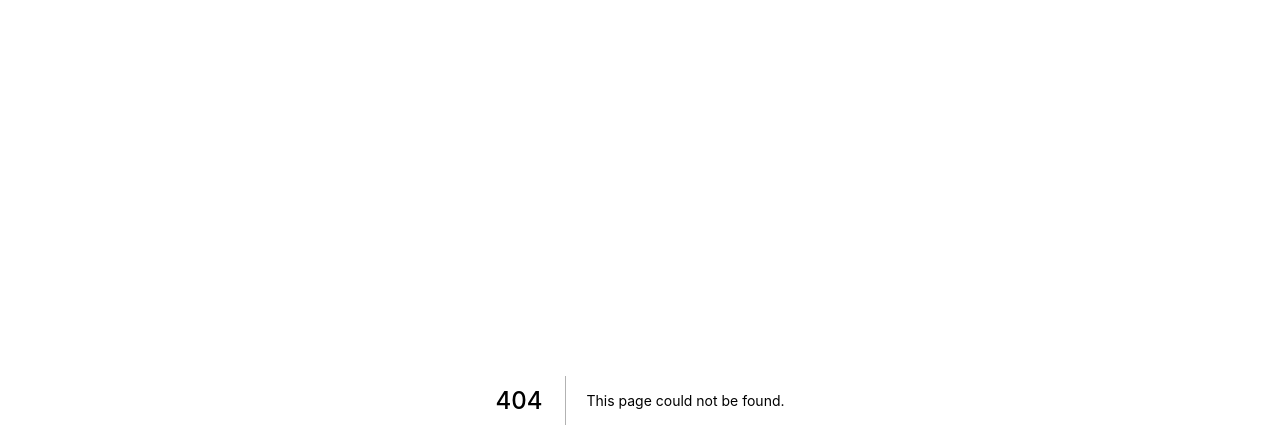
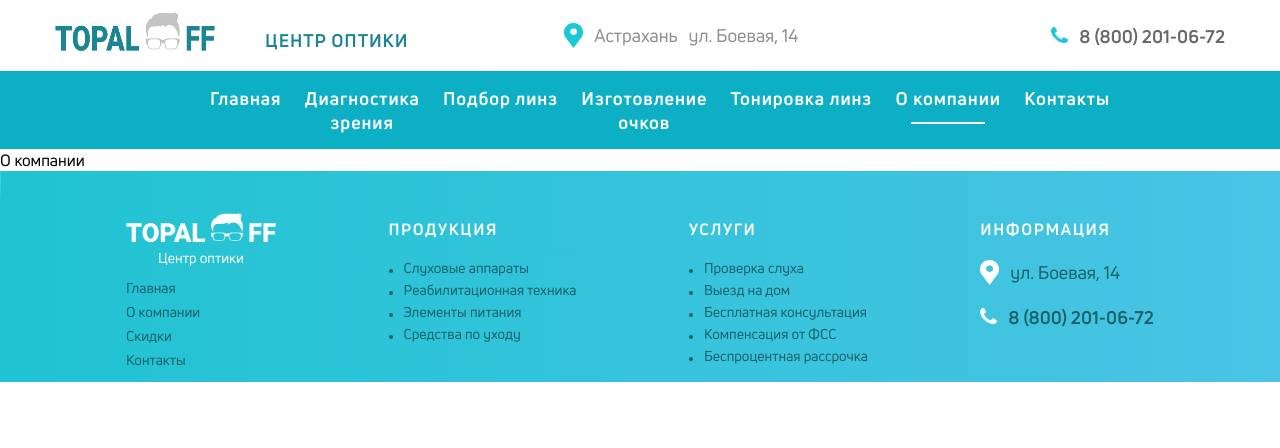
Before and after one commit to AlexeyKarpunin/Optica, a Next.js app: page /about-compni in a window 1280 px wide. Before the commit this address had no page. Shown: the top 448 px of the page. Built offline with nearby package versions, Linux system fonts and the light colour scheme.

Commit message:
nav and pages

```diff
--- a/components/header/Header.jsx
+++ b/components/header/Header.jsx
@@ -2,11 +2,11 @@ import styled from 'styled-components';
 import Geo from './components/Geo';
 import Navigation from './components/Navigation';
 
-export default function Header () {
+export default function Header ({activeLink}) {
   return (
     <Head>
       <Geo />
-      <Navigation />
+      <Navigation activeLink={activeLink} />
     </Head>
   )
 }
--- a/components/header/components/Navigation.jsx
+++ b/components/header/components/Navigation.jsx
@@ -2,40 +2,53 @@ import styled from 'styled-components';
 import Link from 'next/link';
 import { useState } from 'react';
 
-export default function Navigation () {
+export default function Navigation ({activeLink}) {
   const [mBtnStatus, setMBtnStatus] = useState(false);
 
-  function toggleMBtnMenu() {
-    mBtnStatus ? setMBtnStatus(false) : setMBtnStatus(true);
-  }
+
+  function toggleMBtnMenu() {mBtnStatus ? setMBtnStatus(false) : setMBtnStatus(true);}
 
   return(
     <NavigationContainer>
       <NavigationList status={mBtnStatus}>
-        <ListItem>
+        <ListItem className={activeLink === 'main' ? 'is-active-nav-link' : null}>
           <Link href='/'><a>Главная</a></Link>
         </ListItem>
-        <ListItem>
-          <Link href='/'><a>Салоны оптики</a></Link>
+        <ListItem className={activeLink === 'diagnostic' ? 'is-active-nav-link-double' : null}>
+          <Link href='/vision-diagnostics'>
+            <a>
+              Диагностика
+              <br />
+              {' '}
+              зрения
+            </a>
+          </Link>
         </ListItem>
-        <ListItem>
-          <Link href='/'><a>О компании</a></Link>
+        <ListItem className={activeLink === 'lenses' ? 'is-active-nav-link' : null}>
+          <Link href='/selection-of-lenses'><a>Подбор линз</a></Link>
         </ListItem>
-        <ListItem>
-          <Link href='/'><a>События и скидки</a></Link>
+        <ListItem className={activeLink === 'making' ? 'is-active-nav-link-double' : null}>
+          <Link href='/glasses-making'>
+            <a>
+              Изготовление
+              <br />
+              {' '}
+              очков
+            </a>
+          </Link>
         </ListItem>
-        <ListItem>
-          <Link href='/'><a>Видео</a></Link>
+        <ListItem className={activeLink === 'tinting' ? 'is-active-nav-link' : null}>
+          <Link href='/lens-tinting'><a>Тонировка линз</a></Link>
         </ListItem>
-        <ListItem>
-          <Link href='/'><a>Документы</a></Link>
+        <ListItem className={activeLink === 'componi' ? 'is-active-nav-link' : null}>
+          <Link href='/about-compni'><a>О компании</a></Link>
         </ListItem>
-        <ListItem>
-          <Link href='/'><a>Контакты</a></Link>
+        <ListItem className={activeLink === 'contacts' ? 'is-active-nav-link' : null}>
+          <Link href='/contacts'><a>Контакты</a></Link>
         </ListItem>
       </NavigationList>
       <MobileBtn onClick={toggleMBtnMenu}>
-        <svg className={ mBtnStatus ? 'ham hamRotate ham1 active' : 'ham hamRotate ham1'} viewBox='0 0 100 100' width='50'>
+        <svg className={mBtnStatus ? 'ham hamRotate ham1 active' : 'ham hamRotate ham1'} viewBox='0 0 100 100' width='50'>
           <path
             className='line top'
             d='m 30,33 h 40 c 0,0 9.044436,-0.654587 9.044436,-8.508902 0,-7.854315 -8.024349,-11.958003 -14.89975,-10.85914 -6.875401,1.098863 -13.637059,4.171617 -13.637059,16.368042 v 40'
@@ -85,6 +98,8 @@ const NavigationList = styled.ul`
   margin: 0 auto;
   justify-content: space-between;
 
+
+
   @media (max-width: 1020px) {
     position: fixed;
     z-index: 10;
@@ -107,6 +122,8 @@ const NavigationList = styled.ul`
 
 const ListItem = styled.li`
   padding: 15px 0 15px 0;
+  position: relative;
+  text-align: center;
   a {
     font-style: normal;
     font-weight: bold;
--- /dev/null
+++ b/pages/about-compni.js
@@ -0,0 +1,16 @@
+import Head from 'next/head'
+import Header from '../components/header/Header';
+import Footer from '../components/footer/Footer';
+
+import '../styles/fonts.css';
+
+export default function Home() {
+  return (
+    <>
+      <Head />
+      <Header activeLink='componi' />
+      <div>О компании</div>
+      <Footer />
+    </>
+  )
+}
--- a/pages/index.js
+++ b/pages/index.js
@@ -10,10 +10,11 @@ import styled from 'styled-components';
 import '../styles/fonts.css';
 
 export default function Home() {
+
   return (
     <>
       <Head />
-      <Header />
+      <Header activeLink='main' />
       <Vision />
       <BackgroundWrraper>
         <Services />
--- a/styles/fonts.css
+++ b/styles/fonts.css
@@ -5,23 +5,6 @@ body {
   font-weight: 400;
 }
 
-/* html, body {
-  position: relative;
-  width: 100%;
-  height: auto;
-  min-height: 100%;
-}
-
-body {
-  min-width: 320px;
-  max-width: 1920px;
-  margin: 0 auto;
-  font-size: 16px;
-  font-weight: 400;
-  line-height: 20px;
-  position: relative;
-  overflow-x: hidden;
-} */
 
 @font-face {
   font-family: 'Uni Neue';
@@ -251,3 +234,22 @@ body {
 .ham2.active {
   transform: rotate(90deg);
 }
+.is-active-nav-link-double::before,
+.is-active-nav-link::before {
+  content: '';
+  position: absolute;
+  height: 2px;
+  width: 70%;
+  background: white;
+  margin: auto;
+  left: 0;
+  right: 0;
+}
+
+.is-active-nav-link-double::before {
+  bottom: 10px;
+}
+
+.is-active-nav-link::before {
+  bottom: 25px;
+}
```
Also changed, not shown: pages/contacts.js (added, +16 -0 lines), pages/glasses-making.js (added, +16 -0 lines), pages/lens-tinting.js (added, +16 -0 lines), pages/selection-of-lenses.js (added, +16 -0 lines), pages/vision-diagnostics.js (added, +16 -0 lines), 1 other file (tests, documents, lock files or other folders).
